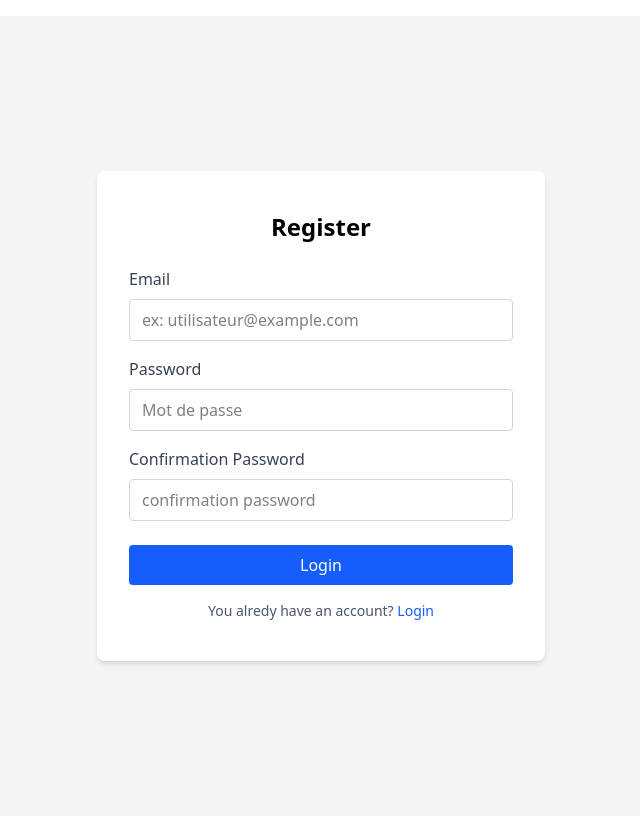
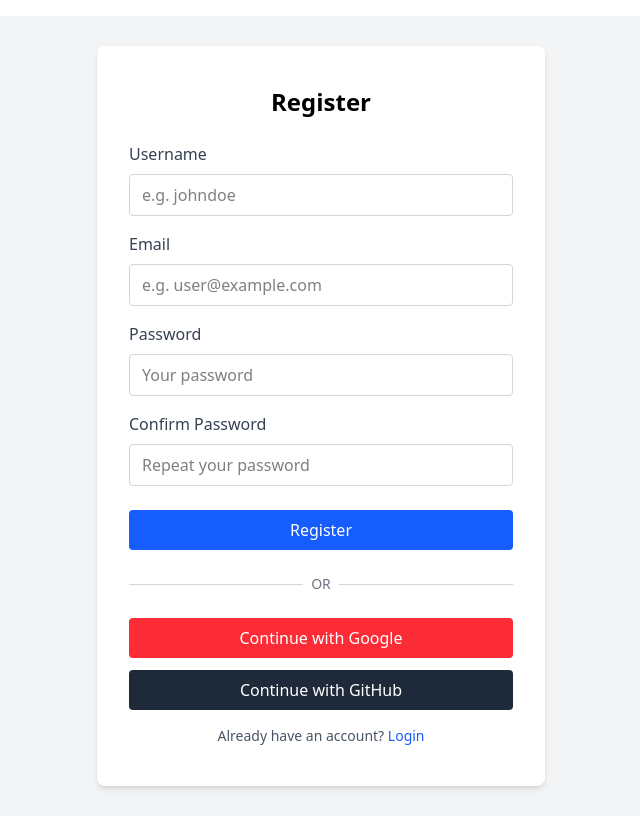
Before and after one commit to king-kakatsi/dashboard, a React app in the folder dashboard-client/: page /register in a window 1280 px wide. Shown: the whole page, without its empty margins (319-959 px from the left). Built offline with nearby package versions, Linux system fonts and the light colour scheme; the HTML template or start-up script is replaced by a standard one.

Commit message:
refactor : Add buttons in login and register pages and few modifications design

```diff
--- a/dashboard-client/src/main.jsx
+++ b/dashboard-client/src/main.jsx
@@ -5,7 +5,7 @@ import "./index.css";
 
 import Navbar from "./components/navbar";
 import Footer from "./components/footer";
-import Dashboard from "./pages/dashbord";
+import Dashboard from "./pages/dashboard";
 import Login from "./pages/auth/login";
 import Register from "./pages/auth/register";
 
--- a/dashboard-client/src/pages/auth/login.jsx
+++ b/dashboard-client/src/pages/auth/login.jsx
@@ -1,7 +1,7 @@
 "use client";
 
 import { useState } from "react";
-import { Router } from "react-router-dom";
+// import { Login } from "next-auth/react";
 
 export default function Login() {
   const [email, setEmail] = useState("");
@@ -9,24 +9,29 @@ export default function Login() {
   const [error, setError] = useState("");
   const [loading, setLoading] = useState(false);
 
+  // Handle classic email/password login
   const handleSubmit = async (e) => {
     e.preventDefault();
     setError("");
     setLoading(true);
 
-    // Simulation d'une requête API
+    // Simulate API request
     await new Promise((r) => setTimeout(r, 1000));
 
     if (email === "admin@gmail.com" && password === "123456") {
-      alert("Connexion succeful");
-      // redirection vers tableau de bord, par ex :
-      // Router.push("/dashboard");
+      alert("Login successful");
+      // Example: redirect to dashboard
+      // router.push("/dashboard");
     } else {
-      setError("Email ouPassword incorrect.");
+      setError("Invalid email or password.");
     }
 
     setLoading(false);
   };
+
+  // Social login handlers
+  const handleGoogleLogin = () => Login("google");
+  const handleGitHubLogin = () => Login("github");
 
   return (
     <div className="min-h-screen flex items-center justify-center bg-gray-100">
@@ -42,6 +47,9 @@ export default function Login() {
           </div>
         )}
 
+
+        {/* Email input */}
+
         <div className="mb-4">
           <label htmlFor="email" className="block text-gray-700 mb-2">
             Email
@@ -50,38 +58,65 @@ export default function Login() {
             type="email"
             id="email"
             className="w-full border border-gray-300 rounded px-3 py-2 focus:ring focus:ring-blue-300"
-            placeholder="ex: admin@gmail.com"
+            placeholder="e.g. admin@gmail.com"
             value={email}
             onChange={(e) => setEmail(e.target.value)}
             required
           />
         </div>
 
+        {/* Password input */}
         <div className="mb-6">
           <label htmlFor="password" className="block text-gray-700 mb-2">
-           Password
+            Password
           </label>
           <input
             type="password"
             id="password"
             className="w-full border border-gray-300 rounded px-3 py-2 focus:ring focus:ring-blue-300"
-            placeholder="Password"
+            placeholder="Your password"
             value={password}
             onChange={(e) => setPassword(e.target.value)}
             required
           />
         </div>
 
+        {/* Submit button */}
         <button
           type="submit"
           disabled={loading}
           className="w-full bg-blue-600 text-white py-2 rounded hover:bg-blue-700 transition"
         >
-          {loading ? "Login..." : "Register"}
+          {loading ? "Logging in..." : "Login"}
         </button>
 
+        {/* Divider */}
+        <div className="flex items-center my-6">
+          <div className="flex-grow border-t border-gray-300"></div>
+          <span className="mx-2 text-gray-500 text-sm">OR</span>
+          <div className="flex-grow border-t border-gray-300"></div>
+        </div>
+
+        {/* Social logins */}
+        <button
+          type="button"
+          onClick={handleGoogleLogin}
+          className="w-full bg-red-500 text-white py-2 rounded hover:bg-red-600 transition mb-3"
+        >
+          Continue with Google
+        </button>
+
+        <button
+          type="button"
+          onClick={handleGitHubLogin}
+          className="w-full bg-gray-800 text-white py-2 rounded hover:bg-gray-900 transition"
+        >
+          Continue with GitHub
+        </button>
+
+        {/* Link to register */}
         <p className="text-center text-sm text-gray-600 mt-4">
-          You don't have an account ?{" "}
+          Don't have an account?{" "}
           <a href="/register" className="text-blue-600 hover:underline">
             Register
           </a>
--- a/dashboard-client/src/pages/auth/register.jsx
+++ b/dashboard-client/src/pages/auth/register.jsx
@@ -1,8 +1,11 @@
 "use client";
 
 import { useState } from "react";
+import Login from "./login";
+// import { Login } from "next-auth/react";
 
 export default function Register() {
+  const [username, setUsername] = useState("");
   const [email, setEmail] = useState("");
   const [password, setPassword] = useState("");
   const [confirmPassword, setConfirmPassword] = useState("");
@@ -14,20 +17,24 @@ export default function Register() {
     setError("");
 
     if (password !== confirmPassword) {
-      setError("Password's don't match");
+      setError("Passwords do not match");
       return;
     }
 
     setLoading(true);
 
-    // Simulation d'une requête d'inscription API
+    // Simulate API registration
     await new Promise((r) => setTimeout(r, 1000));
 
-    alert("Connexion succes");
-    // Exemple de redirection : router.push("/login");
+    alert("Registration successful!");
+    // Example: redirect to login page
+    // router.push("/login");
 
     setLoading(false);
   };
+
+  const handleGoogleRegister = () => Login("google");
+  const handleGitHubRegister = () => Login("github");
 
   return (
     <div className="min-h-screen flex items-center justify-center bg-gray-100">
@@ -43,6 +50,22 @@ export default function Register() {
           </div>
         )}
 
+          <div className="mb-4">
+          <label htmlFor="username" className="block text-gray-700 mb-2">
+            Username
+          </label>
+          <input
+            type="text"
+            id="username"
+            className="w-full border border-gray-300 rounded px-3 py-2 focus:ring focus:ring-blue-300"
+            placeholder="e.g. johndoe"
+            value={username}
+            onChange={(e) => setUsername(e.target.value)}
+            required
+          />
+        </div>
+
+        {/* Email */}
         <div className="mb-4">
           <label htmlFor="email" className="block text-gray-700 mb-2">
             Email
@@ -51,13 +74,14 @@ export default function Register() {
             type="email"
             id="email"
             className="w-full border border-gray-300 rounded px-3 py-2 focus:ring focus:ring-blue-300"
-            placeholder="ex: utilisateur@example.com"
+            placeholder="e.g. user@example.com"
             value={email}
             onChange={(e) => setEmail(e.target.value)}
             required
           />
         </div>
 
+        {/* Password */}
         <div className="mb-4">
           <label htmlFor="password" className="block text-gray-700 mb-2">
             Password
@@ -66,38 +90,65 @@ export default function Register() {
             type="password"
             id="password"
             className="w-full border border-gray-300 rounded px-3 py-2 focus:ring focus:ring-blue-300"
-            placeholder="Mot de passe"
+            placeholder="Your password"
             value={password}
             onChange={(e) => setPassword(e.target.value)}
             required
           />
         </div>
 
+        {/* Confirm password */}
         <div className="mb-6">
           <label htmlFor="confirmPassword" className="block text-gray-700 mb-2">
-            Confirmation Password
+            Confirm Password
           </label>
           <input
             type="password"
             id="confirmPassword"
             className="w-full border border-gray-300 rounded px-3 py-2 focus:ring focus:ring-blue-300"
-            placeholder="confirmation password"
+            placeholder="Repeat your password"
             value={confirmPassword}
             onChange={(e) => setConfirmPassword(e.target.value)}
             required
           />
         </div>
 
+        {/* Submit */}
         <button
           type="submit"
           disabled={loading}
           className="w-full bg-blue-600 text-white py-2 rounded hover:bg-blue-700 transition"
         >
-          {loading ? "Register..." : "Login"}
+          {loading ? "Registering..." : "Register"}
         </button>
 
+        {/* Divider */}
+        <div className="flex items-center my-6">
+          <div className="flex-grow border-t border-gray-300"></div>
+          <span className="mx-2 text-gray-500 text-sm">OR</span>
+          <div className="flex-grow border-t border-gray-300"></div>
+        </div>
+
+        {/* Social register buttons */}
+        <button
+          type="button"
+          onClick={handleGoogleRegister}
+          className="w-full bg-red-500 text-white py-2 rounded hover:bg-red-600 transition mb-3"
+        >
+          Continue with Google
+        </button>
+
+        <button
+          type="button"
+          onClick={handleGitHubRegister}
+          className="w-full bg-gray-800 text-white py-2 rounded hover:bg-gray-900 transition"
+        >
+          Continue with GitHub
+        </button>
+
+        {/* Link to login */}
         <p className="text-center text-sm text-gray-600 mt-4">
-          You alredy have an account?{" "}
+          Already have an account?{" "}
           <a href="/login" className="text-blue-600 hover:underline">
             Login
           </a>
--- a/dashboard-client/src/pages/dashbord.jsx
+++ b/dashboard-client/src/pages/dashboard.jsx
@@ -20,11 +20,9 @@ const dockApps = [
     icon: "https://static.wikia.nocookie.net/logopedia/images/8/83/Apple_Photos_2025_III.png",
     content: <p>My picture's</p>,
   },
-  <Footer />
-
 ];
 
-export default function Dashbord() {
+export default function Dashboard() {
   const [openApps, setOpenApps] = useState([]);
 
   // Ouvrir une fenêtre
@@ -49,12 +47,12 @@ export default function Dashbord() {
     >
       {/* Dock */}
       <footer className="fixed bottom-0 left-0 right-0 flex justify-center items-end z-40 h-28 p-3">
-        <div className="bg-black/40 backdrop-blur-xl p-3 rounded-2xl flex items-end space-x-3">
+        <div className="bg-black/40 backdrop-blur-xl p-3 rounded-2xl flex items-end space-x-3 cursor-pointer">
           {dockApps.map((app) => (
             <button
               key={app.id}
               onClick={() => openApp(app)}
-              className="relative hover:scale-110 transition-transform"
+              className="relative hover:scale-110 transition-transform cursor-pointer"
             >
               <img
                 src={app.icon}
@@ -82,14 +80,14 @@ export default function Dashbord() {
 const Window = ({ app, onClose, zIndex }) => {
   return (
     <div
-      className="absolute top-20 left-1/2 -translate-x-1/2 bg-gray-900/80 backdrop-blur-xl border border-white/20 rounded-xl shadow-xl w-96"
+      className="absolute top-20 left-1/2 -translate-x-1/2 cursor-pointer bg-gray-900/80 backdrop-blur-xl border border-white/20 rounded-xl shadow-xl w-96"
       style={{ zIndex }}
     >
       <div className="flex justify-between items-center bg-gray-800/60 px-3 py-1.5 rounded-t-xl cursor-pointer">
         <span className="font-medium">{app.name}</span>
         <button
           onClick={onClose}
-          className="text-red-400 hover:text-red-500 text-xl leading-none"
+          className="text-red-400 hover:text-red-500 text-xl leading-none cursor-pointer"
         >
           x
         </button>
```
